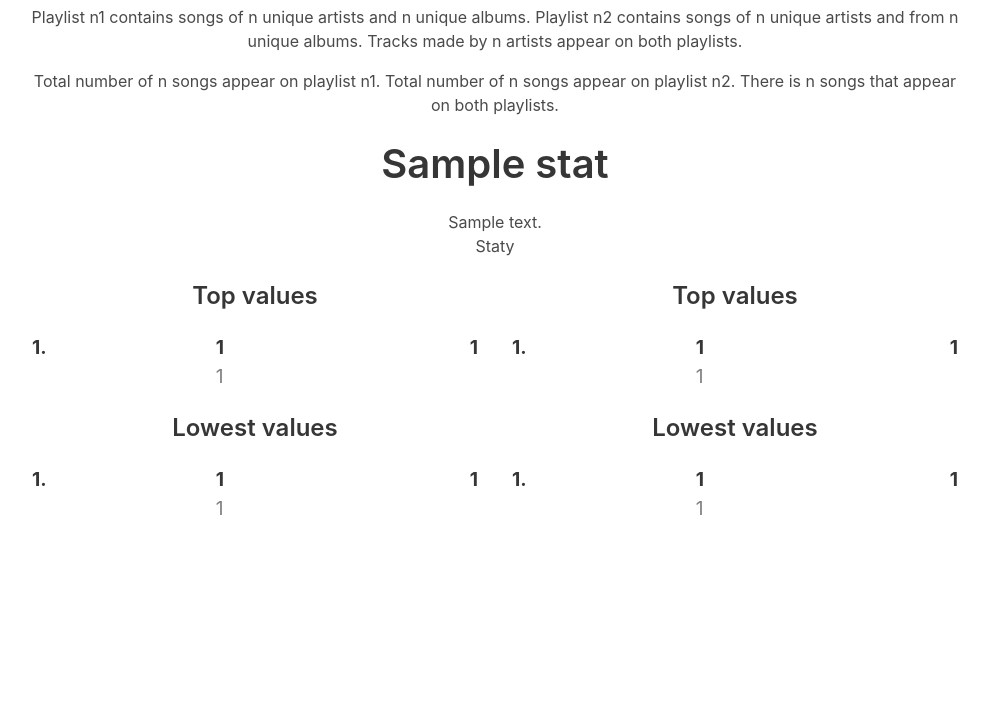
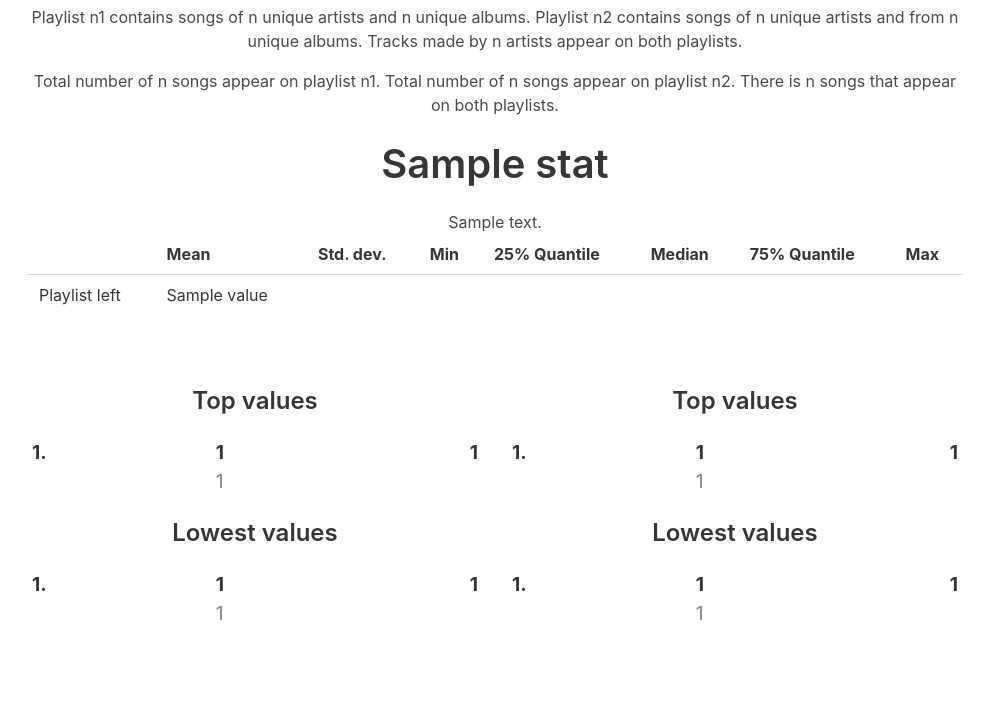
Before and after one commit to KosAqH/Spotify-Playlists-Analyzer, a Flask app: template webapp/app/templates/playlists_comparison_post.html in a window 1280 px wide. Shown: the part 1768-2480 px from the top of the page, without its empty margins (145-1134 px from the left). Before the commit the page ends 2283 px from the top, so only its background shows below. Run offline with Flask 3, Linux system fonts and the light colour scheme; the template is opened without the code that fills it: most values are stand-ins (such as "Sample title", 1, 10 or a date in 2020); grey boxes marked "Sample" are stand-in pictures; some libraries are stand-ins or nearby versions.

Commit message:
Display stats about audio features

```diff
--- a/webapp/app/templates/playlists_comparison_post.html
+++ b/webapp/app/templates/playlists_comparison_post.html
@@ -142,12 +142,28 @@
     <div name="audio-parameters" class="block">
         {% for stat in statistics_data %}
             <div class="block">
-                <div>
+                <div class="block">
                     <p class = "title is-2">{{ stat["name"] |capitalize }} </p>
                     <p> {{stat["desc"] }} </p>
-                    <p> Staty</p>
+                    <table class="table is-fullwidth">
+                        <tr>
+                            <th> </th><th> Mean </th> <th> Std. dev.  </th> <th> Min </th> <th> 25% Quantile </th> <th> Median </th> <th> 75% Quantile </th> <th> Max </th>
+                        </tr>
+                        {% for i in info %}
+                        <tr>
+                            {% if loop.index == 1 %}
+                                <td> Playlist left</td>
+                            {% else %}
+                                <td> Playlist right</td>
+                            {% endif %}
+                            {% for _, value in i[stat["name"]].items() %}
+                                <td> {{ value }} </td>
+                            {% endfor %}
+                        </tr>
+                        {% endfor %}
+                    </table>
                 </div>
-                <div class="column">
+                <div class="column block">
                     <div id='{{ stat["name"] }}plot' class='{{ stat["name"] }}plot'></div>
 
                     <script type='text/javascript'>
```
Also changed, not shown: webapp/app/templates/analysis.html (+12 -3 lines), webapp/app/views.py (+8 -1 lines).
